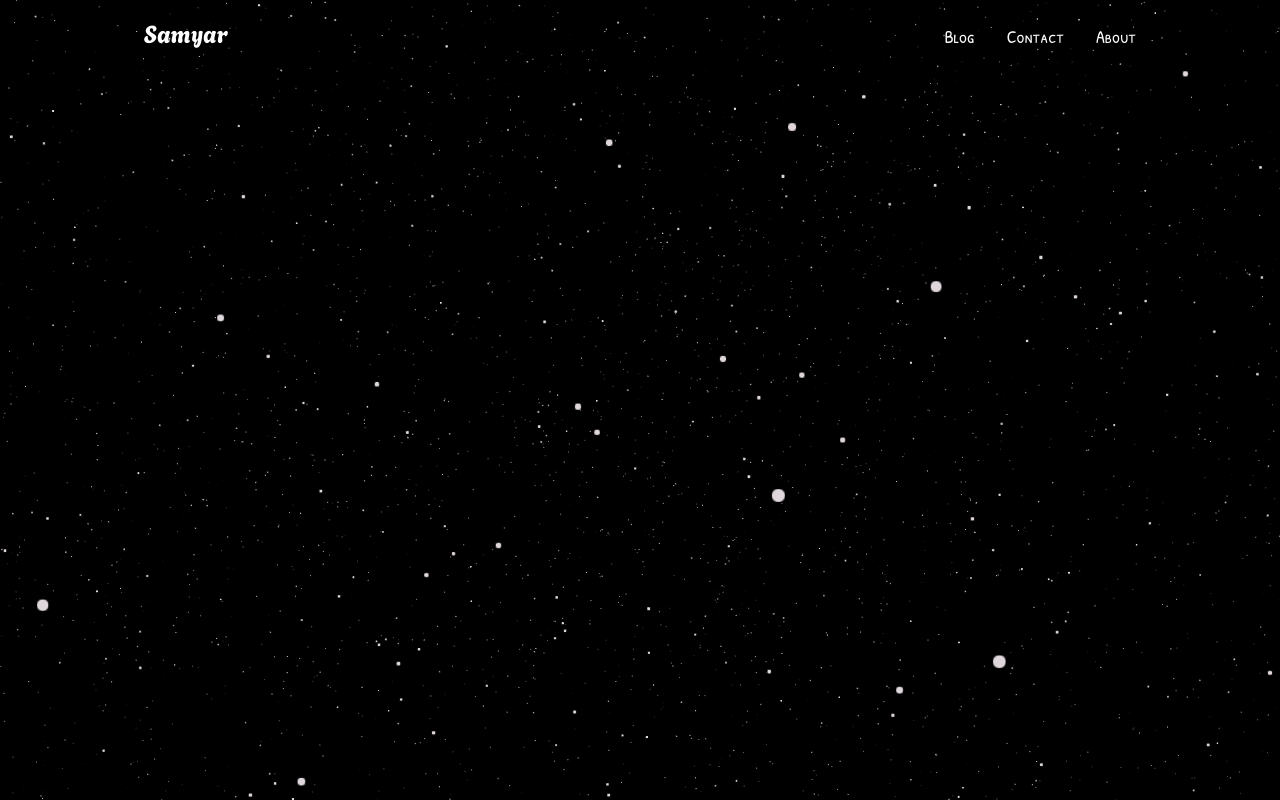
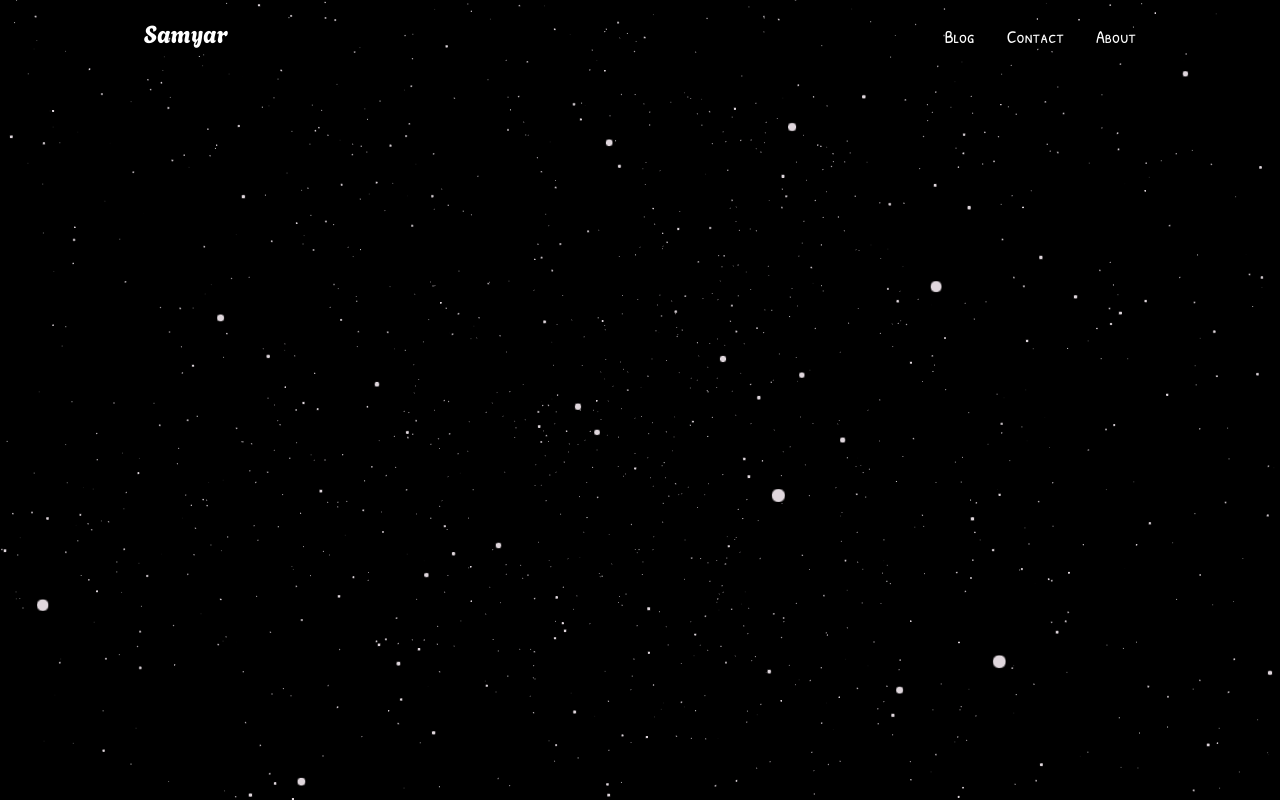
Before and after one commit to samyarkd/samyar, a Next.js app: page /test in a window 1280 px wide. Built offline with nearby package versions, Linux system fonts and the light colour scheme.

Commit message:
better stars (^^)

```diff
--- a/src/app/globals.css
+++ b/src/app/globals.css
@@ -8,26 +8,9 @@
   --background-end-rgb: rgb(14, 64, 152);
 }
 
-/* @media (prefers-color-scheme: dark) {
-  :root {
-    --foreground-rgb: 255, 255, 255;
-    --background-start-rgb: 0, 0, 0;
-    --background-end-rgb: 0, 0, 0;
-  }
-} */
-
 html {
   color: rgb(var(--foreground-rgb));
-  background: var(--background-end-rgb);
-  background: linear-gradient(0, var(--background-start-rgb) 0%, rgba(2,0,36,1) 75%, var(--background-end-rgb) 100%);}
-
-.bg-body {
-  background: linear-gradient(
-      to bottom,
-      transparent,
-      rgb(var(--background-end-rgb))
-    )
-    rgb(var(--background-start-rgb));
+  background: black;
 }
 
 
--- a/src/components/threeDBackground.tsx
+++ b/src/components/threeDBackground.tsx
@@ -13,6 +13,7 @@ const StarsBackground: React.FC = () => {
     let w: number
     let h: number
 
+    // Function to set canvas size based on the window size
     const setCanvasExtents = () => {
       w = document.body.clientWidth
       h = document.body.clientHeight
@@ -20,6 +21,7 @@ const StarsBackground: React.FC = () => {
       canvas.height = h
     }
 
+    // Function to generate stars
     const makeStars = (count: number) => {
       const out: Array<{ x: number; y: number; z: number }> = []
       for (let i = 0; i < count; i++) {
@@ -33,14 +35,16 @@ const StarsBackground: React.FC = () => {
       return out
     }
 
-    const stars = makeStars(10000)
+    const stars = makeStars(1500) // Generating 10000 stars
 
+    // Function to clear the canvas
     const clear = () => {
       if (!c) return
       c.fillStyle = 'black'
       c.fillRect(0, 0, canvas.width, canvas.height)
     }
 
+    // Function to draw a pixel on the canvas representing a star
     const putPixel = (x: number, y: number, brightness: number) => {
       if (!c) return
       const intensity = brightness * 255
@@ -49,11 +53,13 @@ const StarsBackground: React.FC = () => {
       c.fillRect(x, y, 1, 1)
     }
 
+    // Function to move stars across the canvas
     const moveStars = (distance: number) => {
+      const speedFactor = 0.05 // Adjust the speed factor for slower or faster movement
       const count = stars.length
       for (let i = 0; i < count; i++) {
         const s = stars[i]
-        s.z -= distance * 0.05 // Adjust the speed here by reducing the distance
+        s.z -= distance * speedFactor // Reducing the distance to slow down the movement
         while (s.z <= 1) {
           s.z += 1000
         }
@@ -61,18 +67,20 @@ const StarsBackground: React.FC = () => {
     }
 
     let prevTime: number
+    // Initialization function to start the animation loop
     const init = (time: number) => {
       prevTime = time
       requestAnimationFrame(tick)
     }
 
+    // Function to update the canvas in each animation frame
     const tick = (time: number) => {
       const elapsed = time - prevTime
       prevTime = time
 
-      moveStars(elapsed)
+      moveStars(elapsed) // Moving the stars
 
-      clear()
+      clear() // Clearing the canvas
 
       const cx = w / 2
       const cy = h / 2
@@ -91,31 +99,23 @@ const StarsBackground: React.FC = () => {
         const d = star.z / 1000.0
         const b = 1 - d * d
 
-        putPixel(x, y, b)
+        putPixel(x, y, b) // Drawing stars
       }
 
-      requestAnimationFrame(tick)
+      requestAnimationFrame(tick) // Requesting the next animation frame
     }
 
-    setCanvasExtents()
-    window.onresize = setCanvasExtents
-    requestAnimationFrame(init)
+    setCanvasExtents() // Setting initial canvas size
+    window.onresize = setCanvasExtents // Updating canvas size on window resize
+    requestAnimationFrame(init) // Starting the animation loop
 
     return () => {
-      window.onresize = null
+      window.onresize = null // Cleanup function removing resize event listener
     }
   }, [])
 
   return (
-    <canvas
-      ref={canvasRef}
-      className="fixed top-0 -z-10"
-      style={{
-        width: '100vw',
-        height: '100vh',
-        padding: 0,
-        margin: 0
-      }}></canvas>
+    <canvas ref={canvasRef} className="fixed top-0 -z-10 w-screen h-screen" />
   )
 }
 
```
